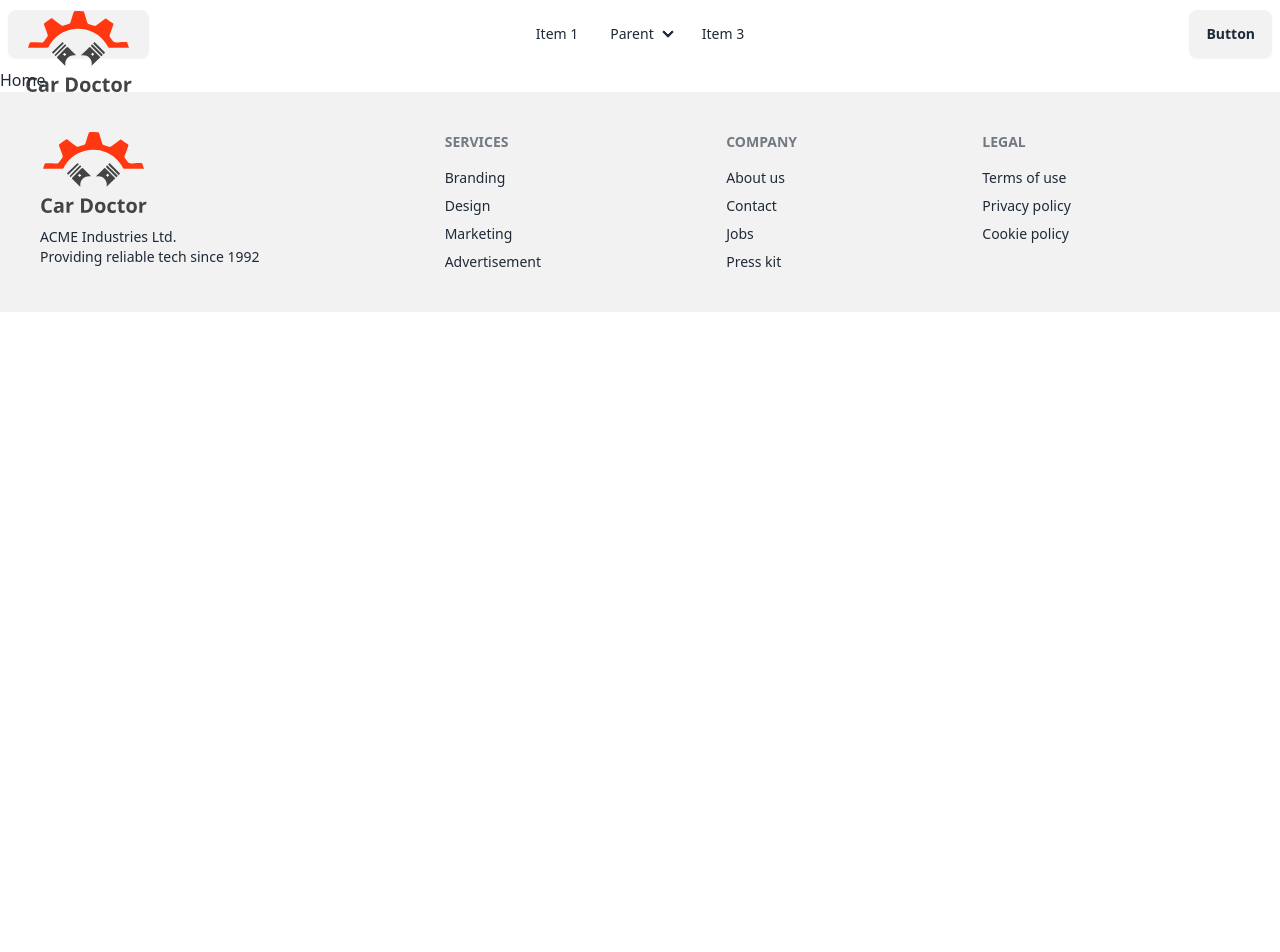
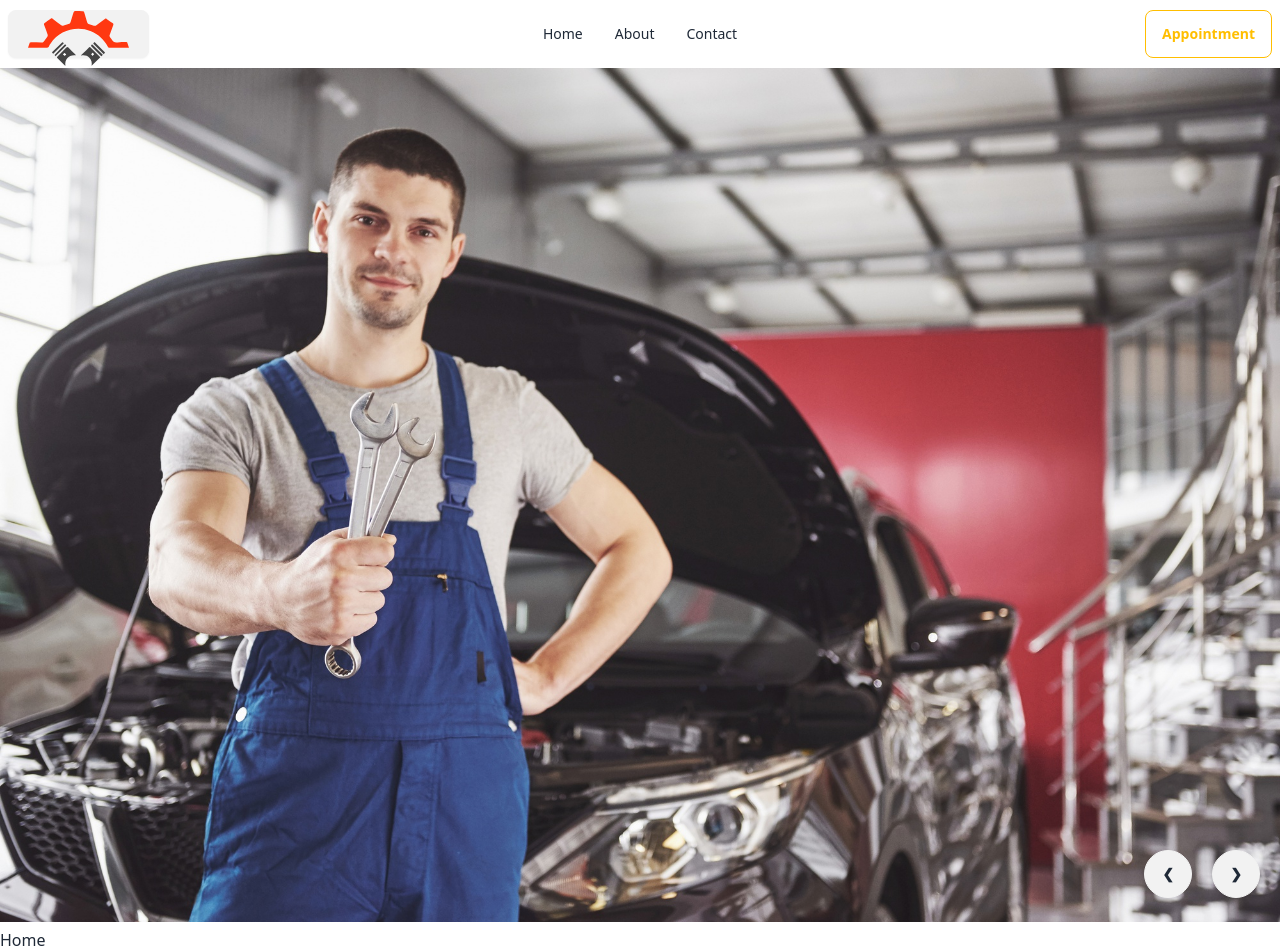
Before and after one commit to shahin-hossain-dev/car-doctor-client-jwt, a React (Vite) app: page / in a window 1280 px wide. Shown: the top 952 px of the page. Before the commit the page ends 800 px from the top, so only its background shows below. Built offline with nearby package versions, Linux system fonts and the light colour scheme.

Commit message:
58-3 Style Header And Create Simple Banner

```diff
--- /dev/null
+++ b/src/pages/Home/Banner/Banner.jsx
@@ -0,0 +1,51 @@
+import img1 from "../../../assets/images/banner/1.jpg";
+import img2 from "../../../assets/images/banner/2.jpg";
+import img3 from "../../../assets/images/banner/3.jpg";
+import img4 from "../../../assets/images/banner/4.jpg";
+import img5 from "../../../assets/images/banner/5.jpg";
+import img6 from "../../../assets/images/banner/6.jpg";
+
+const Banner = () => {
+  const bannerBody = (
+    <>
+      <div className="absolute flex justify-end gap-5 transform -translate-y-1/2 left-5 right-5 bottom-0">
+        <a href="#slide4" className="btn btn-circle">
+          ❮
+        </a>
+        <a href="#slide2" className="btn btn-circle">
+          ❯
+        </a>
+      </div>
+    </>
+  );
+  return (
+    <div className="carousel w-full">
+      <div id="slide1" className="carousel-item relative w-full">
+        <img src={img1} className="w-full" />
+        {bannerBody}
+      </div>
+      <div id="slide2" className="carousel-item relative w-full">
+        <img src={img2} className="w-full" />
+        {bannerBody}
+      </div>
+      <div id="slide3" className="carousel-item relative w-full">
+        <img src={img3} className="w-full" />
+        {bannerBody}
+      </div>
+      <div id="slide4" className="carousel-item relative w-full">
+        <img src={img4} className="w-full" />
+        {bannerBody}
+      </div>
+      <div id="slide4" className="carousel-item relative w-full">
+        <img src={img5} className="w-full" />
+        {bannerBody}
+      </div>
+      <div id="slide4" className="carousel-item relative w-full">
+        <img src={img6} className="w-full" />
+        {bannerBody}
+      </div>
+    </div>
+  );
+};
+
+export default Banner;
--- a/src/pages/Home/Home/Home.jsx
+++ b/src/pages/Home/Home/Home.jsx
@@ -1,6 +1,9 @@
+import Banner from "../Banner/Banner";
+
 const Home = () => {
   return (
     <div>
+      <Banner />
       <h2>Home</h2>
     </div>
   );
--- a/src/pages/Shared/Navbar/Navbar.jsx
+++ b/src/pages/Shared/Navbar/Navbar.jsx
@@ -2,6 +2,19 @@
 import logo from "../../../assets/logo.svg";
 
 const Navbar = () => {
+  const navItems = (
+    <>
+      <li>
+        <Link to={"/"}>Home</Link>
+      </li>
+      <li>
+        <Link to={"/about"}>About</Link>
+      </li>
+      <li>
+        <Link to={"/contact"}>Contact</Link>
+      </li>
+    </>
+  );
   return (
     <div>
       <div className="navbar bg-base-100">
@@ -27,23 +40,8 @@
               tabIndex={0}
               className="menu menu-sm dropdown-content mt-3 z-[1] p-2 shadow bg-base-100 rounded-box w-52"
             >
-              <li>
-                <a>Item 1</a>
-              </li>
-              <li>
-                <a>Parent</a>
-                <ul className="p-2">
-                  <li>
-                    <a>Submenu 1</a>
-                  </li>
-                  <li>
-                    <a>Submenu 2</a>
-                  </li>
-                </ul>
-              </li>
-              <li>
-                <a>Item 3</a>
-              </li>
+              {/* place nav menu links */}
+              {navItems}
             </ul>
           </div>
           <Link to="/" className="btn  text-xl">
@@ -52,29 +50,12 @@
         </div>
         <div className="navbar-center hidden lg:flex">
           <ul className="menu menu-horizontal px-1">
-            <li>
-              <a>Item 1</a>
-            </li>
-            <li>
-              <details>
-                <summary>Parent</summary>
-                <ul className="p-2">
-                  <li>
-                    <a>Submenu 1</a>
-                  </li>
-                  <li>
-                    <a>Submenu 2</a>
-                  </li>
-                </ul>
-              </details>
-            </li>
-            <li>
-              <a>Item 3</a>
-            </li>
+            {/* place nav menu links */}
+            {navItems}
           </ul>
         </div>
         <div className="navbar-end">
-          <a className="btn">Button</a>
+          <button className="btn btn-outline btn-warning">Appointment</button>
         </div>
       </div>
     </div>
```
